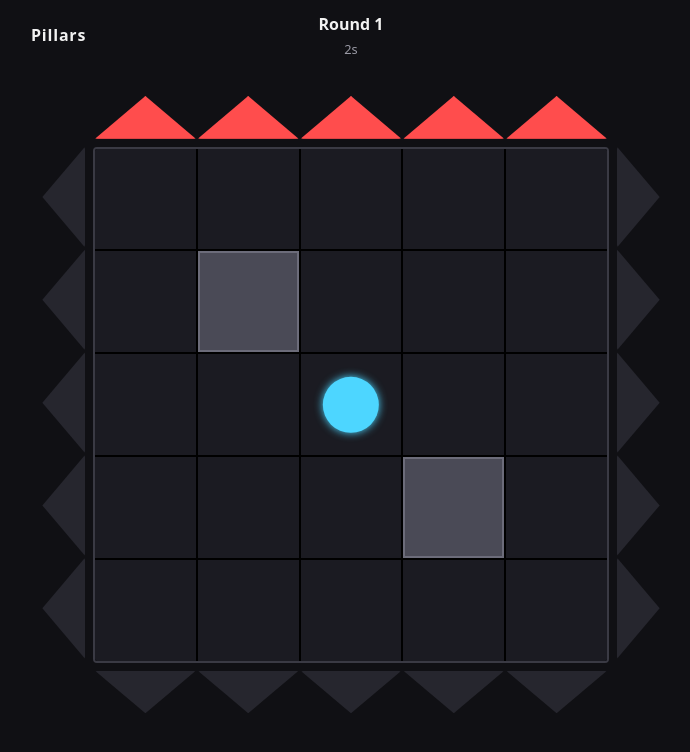
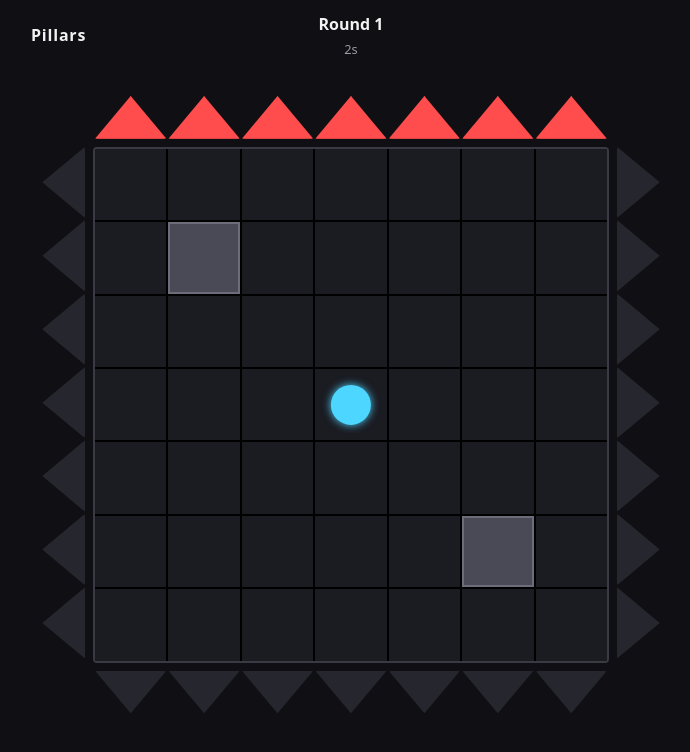
Before and after one commit to comp4020-agentic-coding-studio/comp4020-crit5-wally0225, a website built with Vite: page index.html in a window 1280 px wide. Both pictures are taken after a click on the button "Start". Shown: the whole page, without its empty margins (289-979 px from the left). Built offline with nearby package versions, Linux system fonts and the light colour scheme.

Commit message:
Grow the board from 5x5 to 7x7
Generalizes cellId's column-letter mapping past the old 5-letter cap,
and moves the default walls/player start to the 7-wide equivalents of
their old positions.

```diff
--- a/game-logic.ts
+++ b/game-logic.ts
@@ -118,10 +118,10 @@ export function defaultPickWalls(exclude: Position, n: number): Wall[] {
 
 const DEFAULT_WALLS: Wall[] = [
   { col: 2, row: 2 }, // b2
-  { col: 4, row: 4 }, // d4
+  { col: 6, row: 6 }, // f6
 ];
-const DEFAULT_PLAYER: Position = { col: 3, row: 3 }; // c3, exposed under every direction
-const DEFAULT_N = 5;
+const DEFAULT_PLAYER: Position = { col: 4, row: 4 }; // d4, exposed under every direction
+const DEFAULT_N = 7;
 
 export interface CreateStateOptions {
   pickDirections?: (round: number, walls: Wall[], n: number) => Direction[];
--- a/index.html
+++ b/index.html
@@ -38,19 +38,19 @@
       </div>
       <div id="arena" hidden>
         <div class="arrow-row arrow-up" data-direction="up">
-          <span></span><span></span><span></span><span></span><span></span>
+          <span></span><span></span><span></span><span></span><span></span><span></span><span></span>
         </div>
         <div class="middle-row">
           <div class="arrow-col arrow-left" data-direction="left">
-            <span></span><span></span><span></span><span></span><span></span>
+            <span></span><span></span><span></span><span></span><span></span><span></span><span></span>
           </div>
           <div id="board"></div>
           <div class="arrow-col arrow-right" data-direction="right">
-            <span></span><span></span><span></span><span></span><span></span>
+            <span></span><span></span><span></span><span></span><span></span><span></span><span></span>
           </div>
         </div>
         <div class="arrow-row arrow-down" data-direction="down">
-          <span></span><span></span><span></span><span></span><span></span>
+          <span></span><span></span><span></span><span></span><span></span><span></span><span></span>
         </div>
       </div>
       <div id="game-over" class="end-state" hidden>
--- a/render.ts
+++ b/render.ts
@@ -3,7 +3,7 @@
 import { travelDistance, type Direction, type Wall } from "./safe-cells.ts";
 import { ROUND_MS, WARNING_MS, type GameState } from "./game-logic.ts";
 
-const N = 5;
+const N = 7;
 const CELL_PCT = 100 / N;
 const DIRECTIONS: Direction[] = ["up", "down", "left", "right"];
 const FLASH_WINDOW_MS = 2000;
--- a/safe-cells.ts
+++ b/safe-cells.ts
@@ -10,7 +10,7 @@ export interface Wall {
 }
 
 export function cellId(col: number, row: number): string {
-  return `${"abcde"[col - 1]}${row}`;
+  return `${String.fromCharCode(96 + col)}${row}`;
 }
 
 // How many cells a pillar in this lane travels before it's stopped by a wall
--- a/styles.css
+++ b/styles.css
@@ -195,8 +195,8 @@ main {
   width: var(--board-size);
   height: var(--board-size);
   display: grid;
-  grid-template-columns: repeat(5, 1fr);
-  grid-template-rows: repeat(5, 1fr);
+  grid-template-columns: repeat(7, 1fr);
+  grid-template-rows: repeat(7, 1fr);
   gap: 2px;
   background: #000;
   border: 2px solid #3a3a44;
@@ -234,8 +234,8 @@ main {
 
 .player {
   position: absolute;
-  width: calc(var(--board-size) / 5 * 0.55);
-  height: calc(var(--board-size) / 5 * 0.55);
+  width: calc(var(--board-size) / 7 * 0.55);
+  height: calc(var(--board-size) / 7 * 0.55);
   background: #4dd6ff;
   border-radius: 50%;
   transform: translate(-50%, -50%);
```
Also changed, not shown: spec/game.test.ts (+1 -1 lines).
